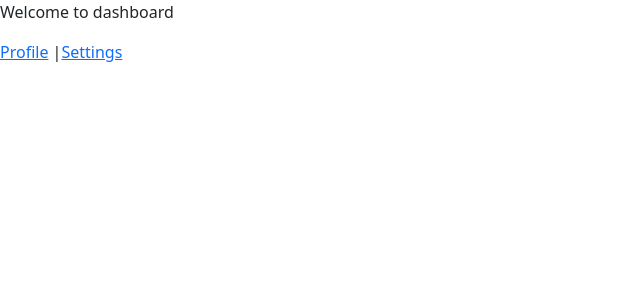
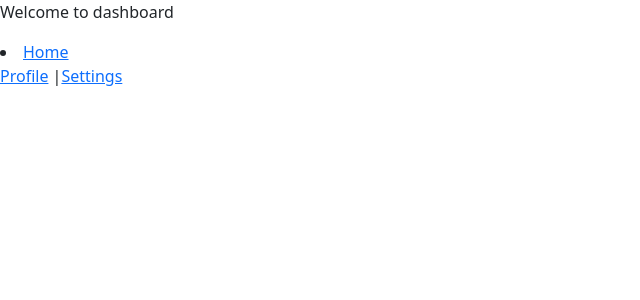
Before and after one commit to MohanManirul/react-blog, a React (Vite) app: page /dashboard in a window 1280 px wide. Shown: the top 300 px of the page, without its empty margins (0-640 px from the left). Built offline with nearby package versions, Linux system fonts and the light colour scheme.

Commit message:
nested routes okl

```diff
--- a/src/App.jsx
+++ b/src/App.jsx
@@ -25,7 +25,7 @@
                 <Route path="profile" element={<Profile />} />
                 <Route path="settings" element={<Settings />} />
 
-              </Route>
+            </Route>
 
           </Routes>
 
--- a/src/pages/Dashboard.jsx
+++ b/src/pages/Dashboard.jsx
@@ -1,11 +1,12 @@
 import React from 'react';
-import { Link, Outlet } from 'react-router-dom';
+import { Link, NavLink, Outlet } from 'react-router-dom';
 
 const Dashboard = () => {
     return (
         <div>
             <p>Welcome to dashboard</p>
             <nav>
+                <li > <NavLink to={'/'}>Home</NavLink></li>
                 <Link to="profile">Profile</Link> |
                 <Link to="settings">Settings</Link>
             </nav>
```
